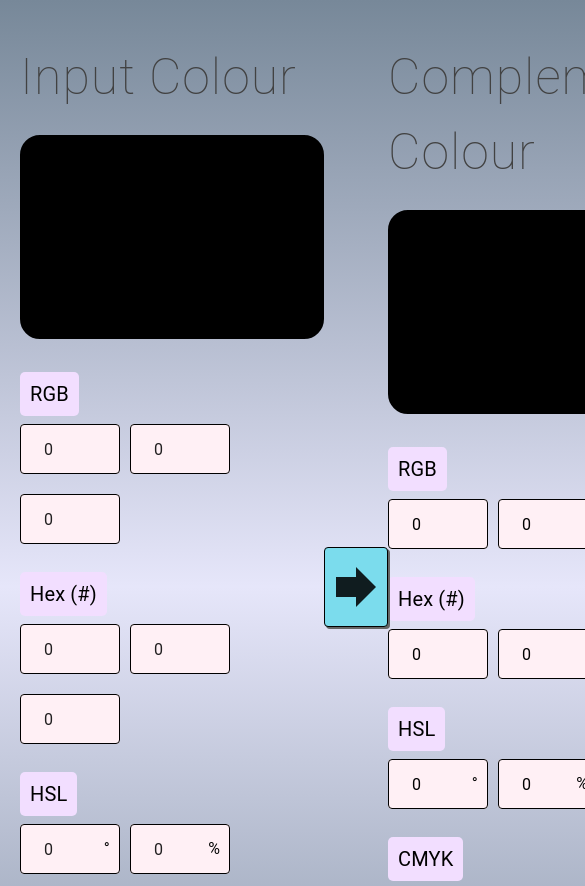
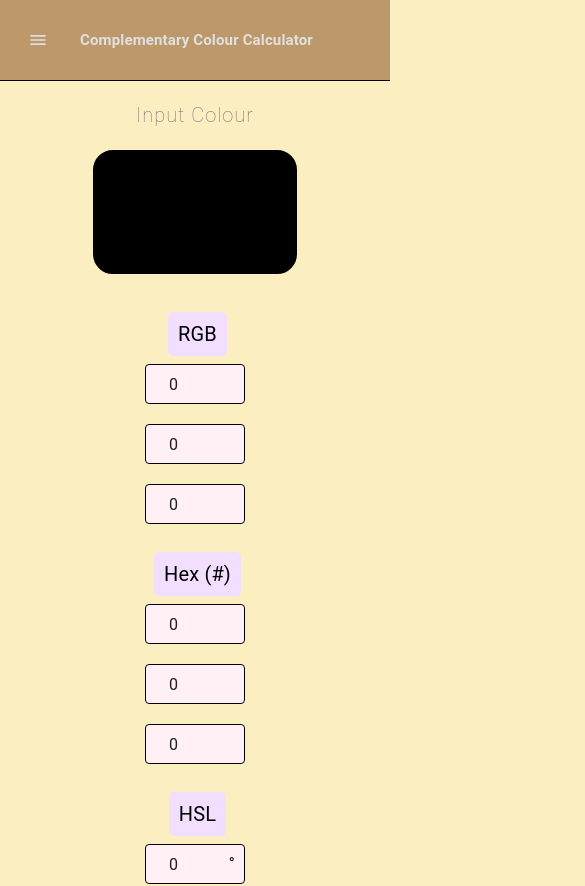
Before and after one commit to AkThao/complementary-colours, a React (Create React App) app: page / in a window 390 px wide. Shown: the top 886 px of the page, 585 px wide, since content can reach past the window. Built offline with nearby package versions, Linux system fonts and the light colour scheme.

Commit message:
Add header, change styling and make super responsive

```diff
--- a/src/App.js
+++ b/src/App.js
@@ -1,40 +1,23 @@
 import React, { useState } from "react";
 import convert from "color-convert";
 import { makeStyles, Button } from "@material-ui/core";
+import Header from "./Header";
 import ForwardIcon from "@material-ui/icons/Forward";
 import InputSection from "./InputSection";
 import OutputSection from "./OutputSection";
 
-const useStyles = makeStyles(() => ({
+const useStyles = makeStyles((theme) => ({
   pageContainer: {
+    marginTop: theme.header.height - 20,
     display: "flex",
     justifyContent: "space-around",
     padding: 20,
-  },
-  button: {
-    height: 80,
-    width: 200,
-    alignSelf: "center",
-    backgroundColor: "#7bdced",
-    border: "1px solid black",
-    boxShadow: "2px 2px #666",
-    "&:hover": {
-      backgroundColor: "#11aa00",
-      transition: "background-color 0.4s",
-      "& $arrow": {
-        fontSize: 75,
-      },
-    },
-    "&:active": {
-      boxShadow: "none",
-      transform: "translate(2px, 2px)",
-      transition: "box-shadow transform 0.4s",
+    "@media (max-width: 1300px)": {
+      flexDirection: "column",
     },
   },
-  arrow: {
-    fontSize: 60,
-    transition: "font-size 0.4s",
-  },
+  button: theme.button,
+  arrow: theme.arrow,
 }));
 
 function App() {
@@ -53,6 +36,7 @@ function App() {
 
   return (
     <>
+      <Header />
       <div className={classes.pageContainer}>
         <InputSection
           colour={inputColour}
--- a/src/ColourDisplayBox.js
+++ b/src/ColourDisplayBox.js
@@ -9,7 +9,14 @@ const useStyles = makeStyles(() => ({
     border: "2px solid black",
     borderRadius: 20,
     margin: "20px 0px 40px 0px",
-    backgroundColor: props => props.colour,
+    "@media (max-width: 1300px)": {
+      margin: "20px 0px",
+    },
+    "@media (max-width: 400px)": {
+      width: 200,
+      height: 120,
+    },
+    backgroundColor: (props) => props.colour,
   },
 }));
 
@@ -19,5 +26,4 @@ const ColourDisplayBox = (colour) => {
   return <div className={classes.container}></div>;
 };
 
-
 export default ColourDisplayBox;
--- a/src/ColourFields/CmykField.js
+++ b/src/ColourFields/CmykField.js
@@ -9,6 +9,8 @@ import {
 import clsx from "clsx";
 
 const useStyles = makeStyles((theme) => ({
+  colourSection: theme.colourSection,
+  colourField: theme.colourField,
   textField: theme.textField,
   textFieldCustomBorder: {
     "& .MuiOutlinedInput-notchedOutline": {
@@ -80,12 +82,13 @@ const CmykField = (props) => {
   const classes = useStyles();
 
   return (
-    <>
+    <div className={classes.colourSection}>
       <Tooltip arrow title="Four CMYK components, each in the range 0-100%">
         <Typography className={classes.labelContainer}>
           <span className={classes.label}>CMYK</span>
         </Typography>
       </Tooltip>
+      <div className={classes.colourField}>
         <TooltipTextField
           title="Cyan: 0-100%"
           value={props.value[0]}
@@ -114,7 +117,8 @@ const CmykField = (props) => {
           colour="black"
           input={props.input}
         />
-    </>
+      </div>
+    </div>
   );
 };
 
--- a/src/ColourFields/HexField.js
+++ b/src/ColourFields/HexField.js
@@ -3,6 +3,8 @@ import { TextField, Typography, Tooltip, makeStyles } from "@material-ui/core";
 import clsx from "clsx";
 
 const useStyles = makeStyles((theme) => ({
+  colourSection: theme.colourSection,
+  colourField: theme.colourField,
   textField: theme.textField,
   textFieldCustomBorder: {
     "& .MuiOutlinedInput-notchedOutline": {
@@ -59,12 +61,13 @@ const HexField = (props) => {
   const classes = useStyles();
 
   return (
-    <>
+    <div className={classes.colourSection}>
       <Tooltip arrow title="Three hex components, each in the range 00-FF">
         <Typography className={classes.labelContainer}>
           <span className={classes.label}>Hex (#)</span>
         </Typography>
       </Tooltip>
+      <div className={classes.colourField}>
         <TooltipTextField
           title="Red: 00-FF"
           value={props.value[0]}
@@ -86,7 +89,8 @@ const HexField = (props) => {
           colour="blue"
           input={props.input}
         />
-    </>
+      </div>
+    </div>
   );
 };
 
--- a/src/ColourFields/HslField.js
+++ b/src/ColourFields/HslField.js
@@ -9,6 +9,8 @@ import {
 import clsx from "clsx";
 
 const useStyles = makeStyles((theme) => ({
+  colourSection: theme.colourSection,
+  colourField: theme.colourField,
   textField: theme.textField,
   textFieldCustomBorder: {
     "& .MuiOutlinedInput-notchedOutline": {
@@ -77,7 +79,7 @@ const HslField = (props) => {
   const classes = useStyles();
 
   return (
-    <>
+    <div className={classes.colourSection}>
       <Tooltip
         arrow
         title={`Three HSL components, with ranges of 0-360${degree}, 0-100% and 0-100%`}
@@ -86,12 +88,16 @@ const HslField = (props) => {
           <span className={classes.label}>HSL</span>
         </Typography>
       </Tooltip>
+      <div className={classes.colourField}>
         <Tooltip arrow title={`Hue: 0-360${degree}`}>
           <TextField
             variant="outlined"
             InputProps={{
               endAdornment: (
-              <InputAdornment className={classes.inputAdornment} position="end">
+                <InputAdornment
+                  className={classes.inputAdornment}
+                  position="end"
+                >
                   {degree}
                 </InputAdornment>
               ),
@@ -120,7 +126,8 @@ const HslField = (props) => {
           onChange={props.onChangeL}
           input={props.input}
         />
-    </>
+      </div>
+    </div>
   );
 };
 
--- a/src/ColourFields/RgbField.js
+++ b/src/ColourFields/RgbField.js
@@ -3,6 +3,8 @@ import { TextField, Typography, Tooltip, makeStyles } from "@material-ui/core";
 import clsx from "clsx";
 
 const useStyles = makeStyles((theme) => ({
+  colourSection: theme.colourSection,
+  colourField: theme.colourField,
   textField: theme.textField,
   textFieldCustomBorder: {
     "& .MuiOutlinedInput-notchedOutline": {
@@ -61,12 +63,13 @@ const RgbField = (props) => {
   const classes = useStyles();
 
   return (
-    <>
+    <div className={classes.colourSection}>
       <Tooltip arrow title="Three RGB components, each in the range 0-255">
         <Typography className={classes.labelContainer}>
           <span className={classes.label}>RGB</span>
         </Typography>
       </Tooltip>
+      <div className={classes.colourField}>
         <TooltipTextField
           title="Red: 0-255"
           value={props.value[0]}
@@ -88,7 +91,8 @@ const RgbField = (props) => {
           colour="blue"
           input={props.input}
         />
-    </>
+      </div>
+    </div>
   );
 };
 
--- /dev/null
+++ b/src/Header.js
@@ -0,0 +1,33 @@
+import React from "react";
+import {
+  makeStyles,
+  AppBar,
+  Toolbar,
+  Typography,
+  IconButton,
+} from "@material-ui/core";
+import MenuIcon from "@material-ui/icons/Menu";
+
+const useStyles = makeStyles((theme) => ({
+  header: theme.header,
+  headerTitle: theme.headerTitle,
+  iconButton: theme.iconButton,
+  menuIcon: theme.menuIcon,
+}));
+
+export default () => {
+  const classes = useStyles();
+
+  return (
+    <AppBar elevation={0}>
+      <Toolbar className={classes.header}>
+        <IconButton className={classes.iconButton}>
+          <MenuIcon className={classes.menuIcon} />
+        </IconButton>
+        <Typography className={classes.headerTitle}>
+          Complementary Colour Calculator
+        </Typography>
+      </Toolbar>
+    </AppBar>
+  );
+};
--- a/src/InputSection.js
+++ b/src/InputSection.js
@@ -9,6 +9,7 @@ import CmykField from "./ColourFields/CmykField";
 
 const useStyles = makeStyles((theme) => ({
   title: theme.title,
+  sectionContainer: theme.sectionContainer,
 }));
 
 export default (props) => {
@@ -154,7 +155,7 @@ export default (props) => {
 
   return (
     <>
-      <div>
+      <div className={classes.sectionContainer}>
         <Typography className={classes.title}>Input Colour</Typography>
         <ColourDisplayBox colour={props.colour} />
         <RgbField
@@ -169,7 +170,6 @@ export default (props) => {
           onChangeG={handleChange("hexG")}
           onChangeB={handleChange("hexB")}
           value={[state.hexR, state.hexG, state.hexB]}
-          input={true}
           input={true}
           />
         <HslField
--- a/src/OutputSection.js
+++ b/src/OutputSection.js
@@ -9,6 +9,7 @@ import CmykField from "./ColourFields/CmykField";
 
 const useStyles = makeStyles((theme) => ({
   title: theme.title,
+  sectionContainer: theme.sectionContainer,
 }));
 
 export default (props) => {
@@ -19,7 +20,7 @@ export default (props) => {
 
   return (
     <>
-      <div>
+      <div className={classes.sectionContainer}>
         <Typography className={classes.title}>Complementary Colour</Typography>
         <ColourDisplayBox colour={props.colour} />
         <RgbField value={[rgb[0], rgb[1], rgb[2]]} input={false} />
--- a/src/index.css
+++ b/src/index.css
@@ -7,8 +7,7 @@ body {
     sans-serif;
   -webkit-font-smoothing: antialiased;
   -moz-osx-font-smoothing: grayscale;
-  /* background-color: lavender; */
-  background-image: linear-gradient(lightslategrey, lavender, lightslategrey);
+  background-color: #fbeec1;
 }
 
 code {
--- a/src/theme.js
+++ b/src/theme.js
@@ -1,16 +1,37 @@
 import { createMuiTheme } from "@material-ui/core/styles";
 import grey from "@material-ui/core/colors/grey";
-import red from "@material-ui/core/colors/red";
-import green from "@material-ui/core/colors/green";
-import blue from "@material-ui/core/colors/blue";
 
 export default createMuiTheme({
+  header: {
+    height: 80,
+    backgroundColor: "#bc986a",
+    borderBottom: "1px solid black",
+  },
+  headerTitle: {
+    color: grey[300],
+    fontSize: 25,
+    fontWeight: "bold",
+    marginLeft: 20,
+    "@media (max-width: 600px)": { fontSize: 20 },
+    "@media (max-width: 450px)": { fontSize: 15 },
+    "@media (max-width: 350px)": { textAlign: "right" },
+  },
+  iconButton: {
+    color: grey[300],
+  },
+  menuIcon: {
+    fontSize: 30,
+    "@media (max-width: 600px)": { fontSize: 25 },
+    "@media (max-width: 450px)": { fontSize: 20 },
+  },
   title: {
-    color: grey[800],
+    color: grey[600],
     fontSize: 50,
     fontWeight: 100,
     marginTop: 20,
     letterSpacing: "1px",
+    "@media (max-width: 600px)": { fontSize: 30 },
+    "@media (max-width: 400px)": { fontSize: 20 },
   },
   labelContainer: {
     marginBottom: 5,
@@ -23,12 +44,84 @@ export default createMuiTheme({
     backgroundColor: "#f2deff",
     padding: 10,
     borderRadius: 5,
+    marginLeft: 5,
   },
   textField: {
-    height: 50,
+    height: 40,
     width: 100,
     padding: 10,
-    margin: "10px 10px 10px 0px",
+    margin: "10px 5px",
     background: "lavenderblush",
   },
+  colourSection: {
+    "@media (max-width: 1300px)": {
+      display: "flex",
+      flexDirection: "column",
+      alignItems: "center",
+    },
+  },
+  colourField: {
+    "@media (max-width: 1300px)": {
+      display: "flex",
+      flexDirection: "row",
+      justifyContent: "center",
+    },
+    "@media (max-width: 450px)": {
+      display: "flex",
+      flexDirection: "column",
+      alignItems: "center",
+    },
+  },
+  arrow: {
+    fontSize: 60,
+    transition: "font-size 0.4s",
+    "@media (max-width: 1400px)": {
+      fontSize: 45,
+    },
+    "@media (max-width: 1300px)": {
+      transform: "rotate(90deg)",
+    },
+  },
+  button: {
+    height: 80,
+    width: 200,
+    alignSelf: "center",
+    backgroundColor: "#7bdced",
+    border: "1px solid black",
+    boxShadow: "2px 2px #666",
+    "&:hover": {
+      backgroundColor: "#11aa00",
+      transition: "background-color 0.4s",
+      "& $arrow": {
+        fontSize: 75,
+        "@media (max-width: 1400px)": {
+          fontSize: 55,
+        },
+      },
+    },
+    "&:active": {
+      boxShadow: "none",
+      transform: "translate(2px, 2px)",
+      transition: "box-shadow transform 0.4s",
+      "@media (max-width: 1300px)": {
+        transform: "translate(0px, 2px)",
+      },
+    },
+    "@media (max-width: 1400px)": {
+      height: 60,
+      width: 150,
+    },
+    "@media (max-width: 1300px)": {
+      marginTop: 50,
+      marginBottom: 30,
+      boxShadow: "0px 2px #666",
+    },
+  },
+  sectionContainer: {
+    "@media (max-width: 1300px)": {
+      display: "flex",
+      flexDirection: "column",
+      alignItems: "center",
+    },
+  },
 });
```
Lines whose indentation alone changed are shown as unchanged.
